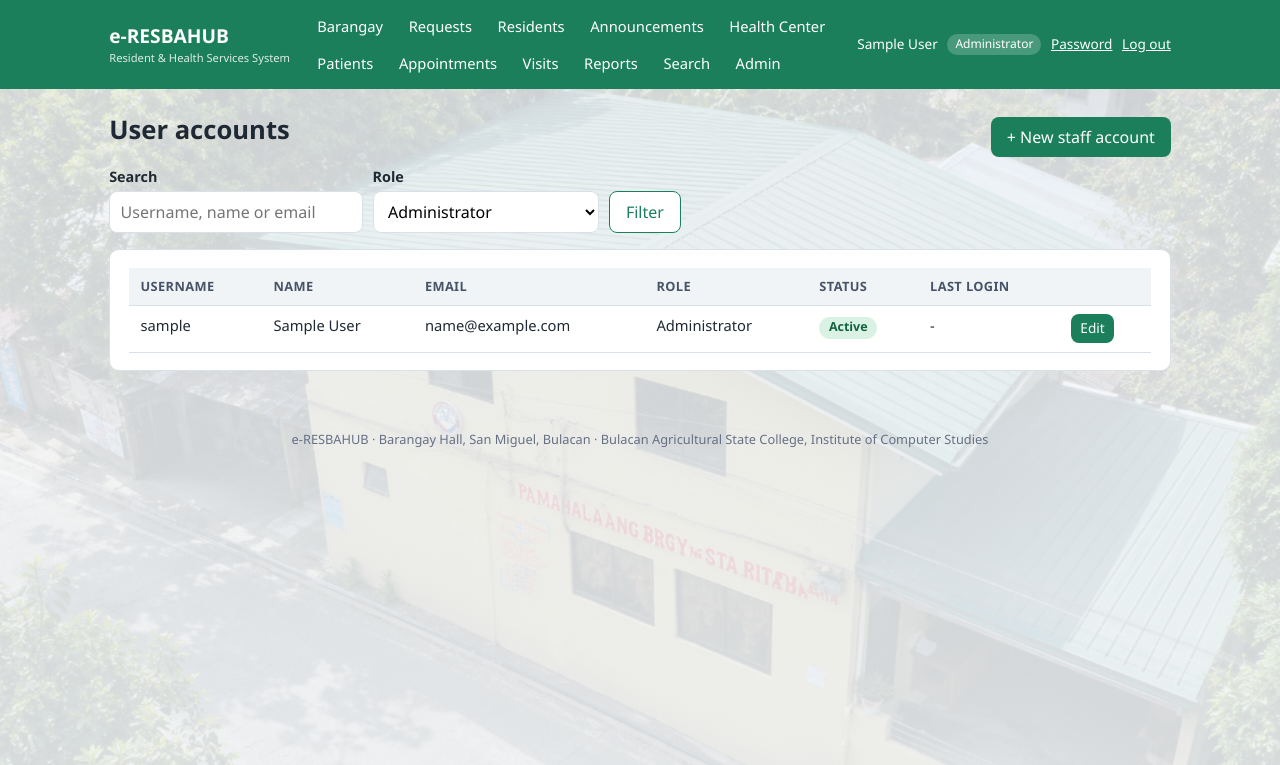
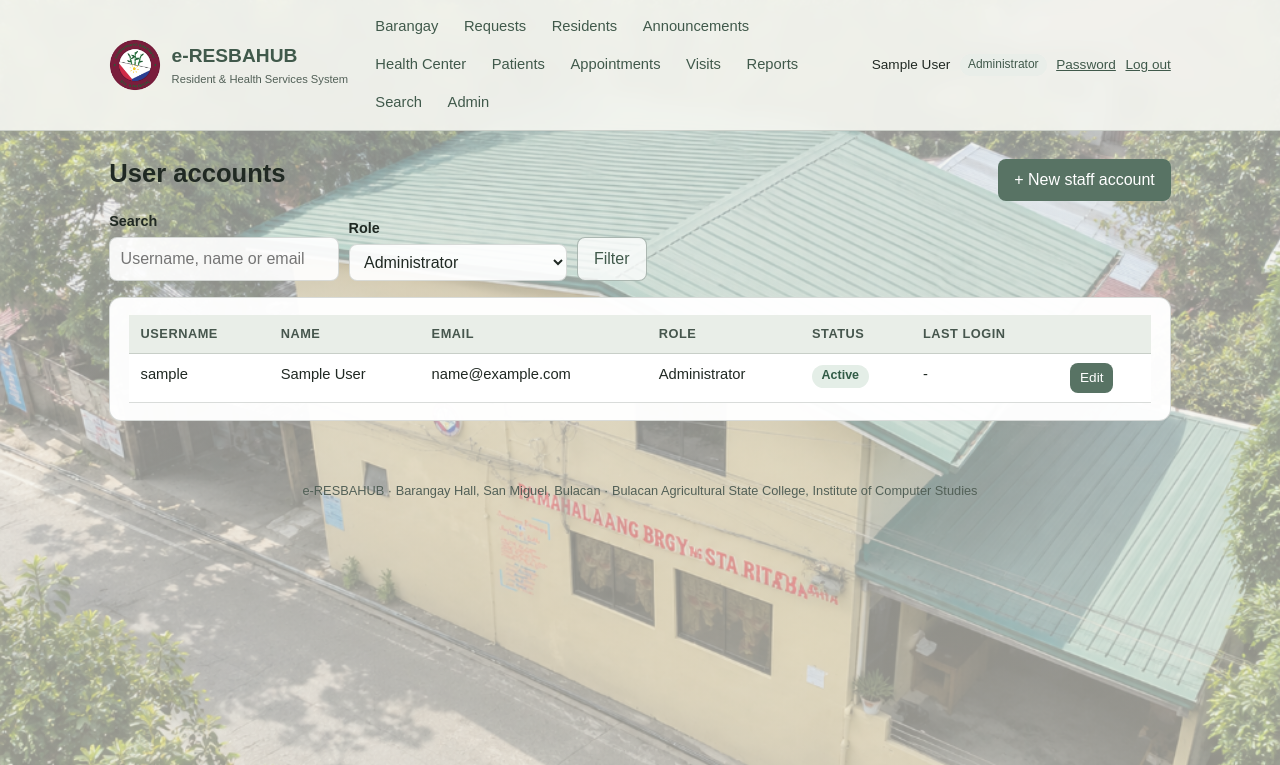
Before and after one commit to JohnMark-Ngls/e-RESBAHUB, a Flask app: page /admin/users in a window 1280 px wide. Shown: the top 765 px of the page. Run offline with Flask 3, Linux system fonts and the light colour scheme; the visitor is signed in with stand-in values (Sample User, id 1).

Commit message:
Added UI Design

```diff
--- a/resbahub/static/css/style.css
+++ b/resbahub/static/css/style.css
@@ -1,61 +1,62 @@
 /* e-RESBAHUB stylesheet - plain CSS, no frameworks */
 :root{
-  --green:#1b7f5c; --green-dark:#12624a; --green-light:#e6f4ee;
-  --blue:#1d5fa8; --text:#1f2933; --muted:#667085; --border:#d9e0e7;
-  --bg:#f4f7f9; --card:#fff; --danger:#c0392b; --warn:#b7791f; --radius:10px;
+  --green:#587364; --green-dark:#40594b; --green-light:#e9eee9;
+  --blue:#465f64; --text:#202923; --muted:#526057; --border:rgba(65,82,69,.2);
+  --bg:#eef0e9; --card:rgba(255,255,255,.92); --danger:#a94442; --warn:#8c713f; --radius:12px;
 }
 *{box-sizing:border-box}
-body{margin:0;font-family:"Segoe UI",system-ui,-apple-system,Arial,sans-serif;color:var(--text);background-color:var(--bg);background-image:linear-gradient(rgba(244,247,249,.84),rgba(244,247,249,.88)),url("../images/barangay-hall.png");background-position:center;background-size:cover;background-attachment:fixed;line-height:1.5}
-a{color:var(--blue);text-decoration:none} a:hover{text-decoration:underline}
+body{margin:0;font-family:Arial,"Helvetica Neue",Helvetica,sans-serif;font-size:16px;color:var(--text);background-color:var(--bg);background-image:linear-gradient(rgba(244,245,239,.56),rgba(239,237,225,.62)),url("../images/barangay-hall.png");background-position:center;background-size:cover;background-attachment:fixed;line-height:1.6}
+a{color:var(--blue);text-decoration:none} a:hover{color:var(--green-dark);text-decoration:underline}
+h1,h2,h3{font-weight:600;letter-spacing:normal}
 h1{font-size:1.6rem;margin:.2rem 0 1rem} h2{font-size:1.2rem;margin:0 0 .8rem} h3{font-size:1.05rem}
 .container{max-width:1100px;margin:0 auto;padding:1.2rem}
 
 /* top bar */
-.topbar{background:var(--green);color:#fff}
+.topbar{background:rgba(245,246,240,.92);color:var(--text);border-bottom:1px solid var(--border);backdrop-filter:blur(8px)}
 .topbar .inner{max-width:1100px;margin:0 auto;padding:.6rem 1.2rem;display:flex;align-items:center;gap:1rem;flex-wrap:wrap}
-.brand{font-weight:700;font-size:1.2rem;color:#fff} .brand small{display:block;font-weight:400;font-size:.7rem;opacity:.85}
+.brand{display:flex;align-items:center;gap:.65rem;font-weight:700;font-size:1.2rem;color:var(--green-dark)} .brand-logo{width:52px;height:52px;object-fit:contain;flex:none} .brand small{display:block;font-weight:400;font-size:.7rem;color:var(--muted)}
 .brand:hover{text-decoration:none}
 nav.links{display:flex;gap:.2rem;flex-wrap:wrap;flex:1}
-nav.links a{color:#fff;padding:.35rem .7rem;border-radius:6px;font-size:.92rem}
-nav.links a:hover{background:rgba(255,255,255,.18);text-decoration:none}
+nav.links a{color:var(--green-dark);padding:.35rem .7rem;border-radius:6px;font-size:.92rem}
+nav.links a:hover{background:rgba(64,89,75,.1);text-decoration:none}
 .userbox{display:flex;align-items:center;gap:.6rem;font-size:.85rem;flex-wrap:wrap}
-.userbox .role{background:rgba(255,255,255,.2);padding:.1rem .5rem;border-radius:20px;font-size:.75rem}
-.userbox a{color:#fff;text-decoration:underline}
+.userbox .role{background:var(--green-light);color:var(--green-dark);padding:.1rem .5rem;border-radius:20px;font-size:.75rem}
+.userbox a{color:var(--green-dark);text-decoration:underline}
 .badge-count{background:#e74c3c;color:#fff;border-radius:20px;padding:0 .45rem;font-size:.75rem;margin-left:.2rem}
-.linkbtn{background:none;border:0;color:#fff;text-decoration:underline;cursor:pointer;font:inherit;padding:0}
+.linkbtn{background:none;border:0;color:var(--green-dark);text-decoration:underline;cursor:pointer;font:inherit;padding:0}
 
 /* flash messages */
 .flash{padding:.7rem 1rem;border-radius:8px;margin-bottom:.7rem;border:1px solid;display:flex;justify-content:space-between;gap:1rem}
-.flash.success{background:#e8f6ee;border-color:#a7dcc0;color:#14633f}
-.flash.danger{background:#fdecea;border-color:#f3b4ae;color:#8c1d13}
-.flash.warning{background:#fff6e0;border-color:#f1d28a;color:#7a5200}
-.flash.info{background:#e8f1fb;border-color:#b3d0ef;color:#174a80}
+.flash.success{background:rgba(231,240,235,.94);border-color:#c7d5ca;color:#315b46}
+.flash.danger{background:rgba(248,236,233,.94);border-color:#e7c9c3;color:#873d39}
+.flash.warning{background:rgba(245,240,226,.94);border-color:#e4d9bd;color:#765b2c}
+.flash.info{background:rgba(233,240,237,.94);border-color:#cbd9d2;color:#315c58}
 .flash button{background:none;border:0;cursor:pointer;font-size:1.1rem;color:inherit}
 
 /* cards, grids */
-.card{background:var(--card);border:1px solid var(--border);border-radius:var(--radius);padding:1.1rem 1.2rem;margin-bottom:1rem}
+.card{background:rgba(255,255,255,.97);border:1px solid var(--border);border-radius:var(--radius);padding:1.1rem 1.2rem;margin-bottom:1rem}
 .grid{display:grid;gap:1rem} .grid.cols-2{grid-template-columns:repeat(2,1fr)} .grid.cols-3{grid-template-columns:repeat(3,1fr)} .grid.cols-4{grid-template-columns:repeat(4,1fr)}
 @media(max-width:800px){.grid.cols-2,.grid.cols-3,.grid.cols-4{grid-template-columns:1fr 1fr}}
 @media(max-width:520px){.grid.cols-2,.grid.cols-3,.grid.cols-4{grid-template-columns:1fr}}
 .stat{text-align:center} .stat .num{font-size:2rem;font-weight:700;color:var(--green)} .stat .lbl{color:var(--muted);font-size:.85rem}
 .row{display:flex;gap:.6rem;align-items:center;flex-wrap:wrap} .spread{justify-content:space-between}
 .muted{color:var(--muted)} .small{font-size:.85rem} .right{text-align:right} .mt{margin-top:1rem}
-.hero{background:linear-gradient(135deg,var(--green),#2a9d78);color:#fff;border-radius:14px;padding:2.2rem 1.6rem;margin-bottom:1.2rem}
-.hero h1{font-size:2rem;color:#fff} .hero p{max-width:640px}
+.hero{background:rgba(248,248,243,.94);color:var(--text);border:1px solid var(--border);border-radius:14px;padding:2.2rem 1.6rem;margin-bottom:1.2rem;box-shadow:0 8px 24px rgba(40,52,43,.08);backdrop-filter:blur(4px)}
+.hero h1{font-size:2rem;color:var(--green-dark)} .hero p{max-width:640px}
 
 /* buttons */
 .btn{display:inline-block;background:var(--green);color:#fff;border:0;border-radius:8px;padding:.5rem 1rem;font:inherit;cursor:pointer}
 .btn:hover{background:var(--green-dark);text-decoration:none}
-.btn.secondary{background:#fff;color:var(--green);border:1px solid var(--green)} .btn.secondary:hover{background:var(--green-light)}
+.btn.secondary{background:rgba(255,255,255,.76);color:var(--green-dark);border:1px solid rgba(64,89,75,.4)} .btn.secondary:hover{background:var(--green-light)}
 .btn.danger{background:var(--danger)} .btn.sm{padding:.25rem .6rem;font-size:.85rem}
 
 /* forms */
 .field{margin-bottom:.9rem} .field label{display:block;font-weight:600;font-size:.9rem;margin-bottom:.25rem}
 .req{color:var(--danger)}
 input[type=text],input[type=email],input[type=password],input[type=date],input[type=time],input[type=number],input[type=tel],input[type=search],select,textarea{
-  width:100%;padding:.5rem .65rem;border:1px solid var(--border);border-radius:8px;font:inherit;background:#fff}
-input:focus,select:focus,textarea:focus{outline:2px solid #9bd3bd;border-color:var(--green)}
-input[readonly],input:disabled,select:disabled{background:#eef1f4;color:#555}
+  width:100%;padding:.5rem .65rem;border:1px solid var(--border);border-radius:8px;font:inherit;background:var(--card);color:var(--text)}
+input:focus,select:focus,textarea:focus{outline:2px solid #b7d0c1;border-color:var(--green)}
+input[readonly],input:disabled,select:disabled{background:#edf0eb;color:#68736c}
 textarea{min-height:90px;resize:vertical}
 .form-grid{display:grid;grid-template-columns:repeat(2,1fr);gap:0 1rem} @media(max-width:700px){.form-grid{grid-template-columns:1fr}}
 .form-grid .full{grid-column:1/-1}
@@ -65,29 +66,29 @@ textarea{min-height:90px;resize:vertical}
 
 /* tables */
 .table-wrap{overflow-x:auto}
-table{width:100%;border-collapse:collapse;background:#fff}
+table{width:100%;border-collapse:collapse;background:var(--card)}
 th,td{padding:.55rem .7rem;text-align:left;border-bottom:1px solid var(--border);font-size:.92rem;vertical-align:top}
-th{background:#f0f4f7;font-size:.8rem;text-transform:uppercase;letter-spacing:.03em;color:#475467}
-tr:hover td{background:#fafcfd}
+th{background:#e9eee8;font-size:.8rem;text-transform:uppercase;letter-spacing:.04em;color:#46564d}
+tr:hover td{background:#f3f6f1}
 
 /* status badges */
-.badge{display:inline-block;padding:.1rem .6rem;border-radius:20px;font-size:.78rem;font-weight:600;background:#e5e7eb;color:#374151}
-.badge.Pending,.badge.Scheduled{background:#fff3cd;color:#7a5200}
-.badge.Processing,.badge.Waiting,.badge.Announcement{background:#dbeafe;color:#1e4fa0}
-.badge.Approved,.badge.Completed,.badge.ok,.badge.Health{background:#d9f2e4;color:#14633f}
-.badge.Rejected,.badge.Cancelled,.badge.No{background:#fde2e0;color:#8c1d13}
-.badge.Schedule{background:#e9e1fb;color:#4b2a99} .badge.Reminder{background:#ffe9d6;color:#9a4a00}
-.badge.In{background:#e0f2fe;color:#075985}
+.badge{display:inline-block;padding:.1rem .6rem;border-radius:20px;font-size:.78rem;font-weight:600;background:#e8ece7;color:#46534b}
+.badge.Pending,.badge.Scheduled{background:#f3eedc;color:#765b2c}
+.badge.Processing,.badge.Waiting,.badge.Announcement{background:#e6efeb;color:#315c58}
+.badge.Approved,.badge.Completed,.badge.ok,.badge.Health{background:#e4eee7;color:#315b46}
+.badge.Rejected,.badge.Cancelled,.badge.No{background:#f6e9e6;color:#873d39}
+.badge.Schedule{background:#eeeaf2;color:#5b4c68} .badge.Reminder{background:#f4ecdf;color:#795b32}
+.badge.In{background:#e4eeed;color:#355c60}
 
 /* misc */
 .notice{border-left:4px solid var(--green);background:var(--green-light);padding:.7rem 1rem;border-radius:6px;margin-bottom:1rem}
-.notice.warn{border-color:var(--warn);background:#fff6e0}
+.notice.warn{border-color:var(--warn);background:#f5f0e2}
 .kv{display:grid;grid-template-columns:160px 1fr;gap:.35rem .8rem} .kv dt{color:var(--muted);font-size:.9rem} .kv dd{margin:0}
 @media(max-width:560px){.kv{grid-template-columns:1fr} .kv dt{margin-top:.5rem}}
 .timeline{list-style:none;padding:0;margin:0} .timeline li{border-left:3px solid var(--green);padding:0 0 .9rem .9rem;margin-left:.4rem;position:relative}
 .timeline li::before{content:"";position:absolute;left:-8px;top:.25rem;width:12px;height:12px;border-radius:50%;background:var(--green)}
-.unread{background:#f1f9f5} .error-box{text-align:center;padding:3rem 1rem} .error-box .code{font-size:4rem;font-weight:700;color:var(--green)}
+.unread{background:#edf4ef} .error-box{text-align:center;padding:3rem 1rem} .error-box .code{font-size:4rem;font-weight:700;color:var(--green)}
 footer{text-align:center;color:var(--muted);font-size:.8rem;padding:1.5rem 1rem}
 .auth-box{max-width:460px;margin:2rem auto} .auth-box.wide{max-width:760px}
-body.auth-page .auth-box{background:rgba(255,255,255,.94);border-color:rgba(217,224,231,.9);box-shadow:0 12px 36px rgba(20,50,38,.12);backdrop-filter:blur(3px)}
+body.auth-page .auth-box{background:rgba(255,255,255,.94);border-color:rgba(216,224,216,.9);box-shadow:0 12px 36px rgba(35,58,47,.12);backdrop-filter:blur(3px)}
 @media print{.topbar,footer,.noprint,.filters,.btn,.flash{display:none!important} body{background:#fff} .card{border:0}}
--- a/resbahub/templates/base.html
+++ b/resbahub/templates/base.html
@@ -9,7 +9,10 @@
 <body class="{% block body_class %}{% endblock %}">
 <header class="topbar">
   <div class="inner">
-    <a class="brand" href="{{ url_for('auth.home') }}">e-RESBAHUB<small>Resident &amp; Health Services System</small></a>
+    <a class="brand" href="{{ url_for('auth.home') }}">
+      <img class="brand-logo" src="{{ url_for('static', filename='images/barangay-logo.png') }}" alt="Sangguniang Barangay Sta. Rita (Bata) seal">
+      <span>e-RESBAHUB<small>Resident &amp; Health Services System</small></span>
+    </a>
     <nav class="links">
       {% if current_user %}
         {% set role = current_user.role %}
```
Also changed, not shown: resbahub/static/images/barangay-logo.png (added).
